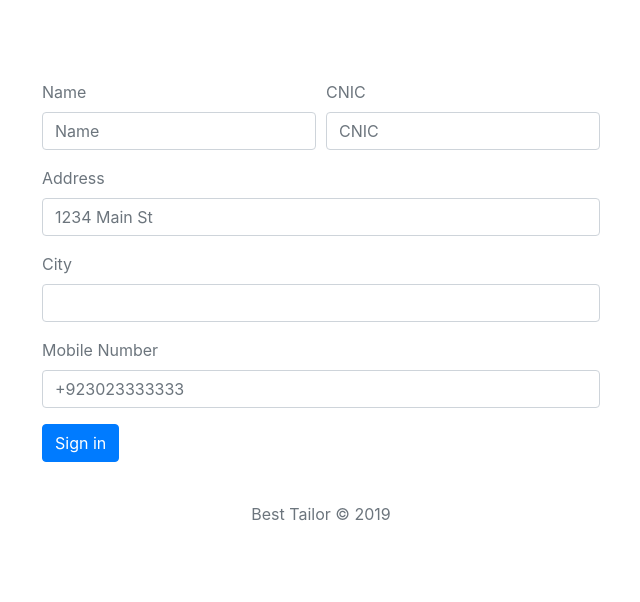
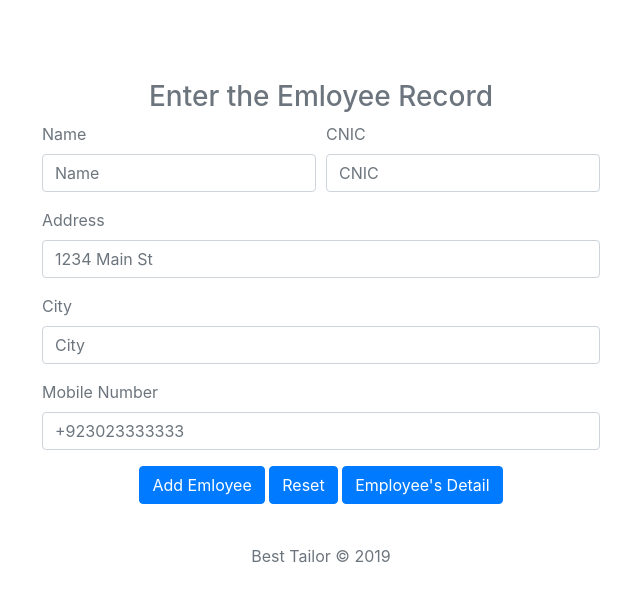
Before and after one commit to Irshad-Khan/STS, a Laravel app: page /employee/create in a window 1280 px wide. Shown: the part 56-658 px from the top of the page, without its empty margins (319-959 px from the left). Run offline with Laravel 8, Linux system fonts and the light colour scheme; some libraries are stand-ins or nearby versions.

Commit message:
worked on employee module and add emloyee record and also set flash messages

```diff
--- a/app/Http/Controllers/EmployeeController.php
+++ b/app/Http/Controllers/EmployeeController.php
@@ -2,6 +2,7 @@
 
 namespace App\Http\Controllers;
 
+use App\Employee;
 use Illuminate\Http\Request;
 
 class EmployeeController extends Controller
@@ -10,4 +11,21 @@ class EmployeeController extends Controller
     {
         return view('employee.create');
     }
+
+    public function store(Request $request){
+        $employee =new Employee();
+        $employee->name = $request->name;
+        $employee->address = $request->address;
+        $employee->cnic = $request->cnic;
+        $employee->mobile = $request->mobile;
+        $employee->city = $request->city;
+        $employee->save();
+        $request->session()->flash('alert-info', 'User was successful added!');
+        return redirect('/employee/create');
+
+
+
+
+
+    }
 }
--- a/resources/views/employee/create.blade.php
+++ b/resources/views/employee/create.blade.php
@@ -3,7 +3,9 @@
    <div class="album text-muted">
      <div class="container">
        <div class="row">
-       <form class="form-style">
+       <form method="post" action="/employee/store" enctype="multipart/form-data" class="form-style">
+            {{ csrf_field() }}
+        <h3 style="text-align:center;">Enter the Emloyee Record</h3>
   <div class="form-row">
     <div class="form-group col-md-6">
       <label for="inputEmail4">Name</label>
@@ -11,22 +13,26 @@
     </div>
     <div class="form-group col-md-6">
       <label for="inputPassword4">CNIC</label>
-      <input type="text" class="form-control" placeholder="CNIC">
+      <input type="text" class="form-control" name="cnic" placeholder="CNIC">
     </div>
   </div>
   <div class="form-group">
     <label for="inputAddress">Address</label>
-    <input type="text" class="form-control" id="inputAddress" placeholder="1234 Main St">
+    <input type="text" class="form-control" name="address" id="inputAddress" placeholder="1234 Main St">
   </div>
     <div class="form-group">
       <label for="inputCity">City</label>
-      <input type="text" class="form-control" id="inputCity">
+      <input type="text" class="form-control" name="city" id="inputCity" placeholder="City">
     </div>
   <div class="form-group">
     <label for="inputAddress">Mobile Number</label>
-    <input type="text" class="form-control" placeholder="+923023333333">
+    <input type="text" class="form-control" name="mobile" placeholder="+923023333333">
   </div>
-  <button type="submit" class="btn btn-primary">Sign in</button>
+  <div style="text-align: center;">
+    <button type="submit" class="btn btn-primary">Add Emloyee</button>
+    <button type="reset" class="btn btn-primary">Reset</button>
+    <a href="" class="btn btn-primary">Employee's Detail</a>
+  </div>
 </form>
          </div>
      </div>
--- a/resources/views/layouts/layout.blade.php
+++ b/resources/views/layouts/layout.blade.php
@@ -1,11 +1,26 @@
 <!DOCTYPE html>
 <html lang="en">
  <head>
+<script src="https://code.jquery.com/jquery-3.3.1.slim.min.js" integrity="sha384-q8i/X+965DzO0rT7abK41JStQIAqVgRVzpbzo5smXKp4YfRvH+8abtTE1Pi6jizo" crossorigin="anonymous"></script>
    @include('layouts.partials.head')
+   <script>
+       $(document).ready(function(){
+        setTimeout(function() {
+    $('.flash-message').remove();
+}, 3000);
+});
+   </script>
  </head>
  <body>
 @include('layouts.partials.nav')
-{{--  @include('layouts.partials.header')  --}}
+    <div class="flash-message">
+        @foreach (['danger', 'warning', 'success', 'info'] as $msg)
+          @if(Session::has('alert-' . $msg))
+
+          <p class="alert alert-{{ $msg }}">{{ Session::get('alert-' . $msg) }} <a href="#" class="close" data-dismiss="alert" aria-label="close">&times;</a></p>
+          @endif
+        @endforeach
+      </div> <!-- end .flash-message -->
 @yield('content')
 @include('layouts.partials.footer')
 @include('layouts.partials.footer-scripts')
--- a/resources/views/layouts/partials/footer-scripts.blade.php
+++ b/resources/views/layouts/partials/footer-scripts.blade.php
@@ -1,6 +1,5 @@
 <!-- Bootstrap core JavaScript
 ================================================= -->
 <!-- Placed at the end of the document so the pages load faster -->
-<script src="https://code.jquery.com/jquery-3.1.1.slim.min.js" integrity="sha384-A7FZj7v+d/sdmMqp/nOQwliLvUsJfDHW+k9Omg/a/EheAdgtzNs3hpfag6Ed950n" crossorigin="anonymous"></script>
-<script src="https://cdnjs.cloudflare.com/ajax/libs/tether/1.4.0/js/tether.min.js" integrity="sha384-DztdAPBWPRXSA/3eYEEUWrWCy7G5KFbe8fFjk5JAIxUYHKkDx6Qin1DkWx51bBrb" crossorigin="anonymous"></script>
+<script src="https://cdnjs.cloudflare.com/ajax/libs/popper.js/1.14.7/umd/popper.min.js" integrity="sha384-UO2eT0CpHqdSJQ6hJty5KVphtPhzWj9WO1clHTMGa3JDZwrnQq4sF86dIHNDz0W1" crossorigin="anonymous"></script>
 <script src="https://stackpath.bootstrapcdn.com/bootstrap/4.3.1/js/bootstrap.min.js" integrity="sha384-JjSmVgyd0p3pXB1rRibZUAYoIIy6OrQ6VrjIEaFf/nJGzIxFDsf4x0xIM+B07jRM" crossorigin="anonymous"></script>
--- a/routes/web.php
+++ b/routes/web.php
@@ -16,3 +16,4 @@ Route::get('/', function () {
 });
 
 Route::get('employee/create','EmployeeController@create');
+Route::post('employee/store','EmployeeController@store');
```
